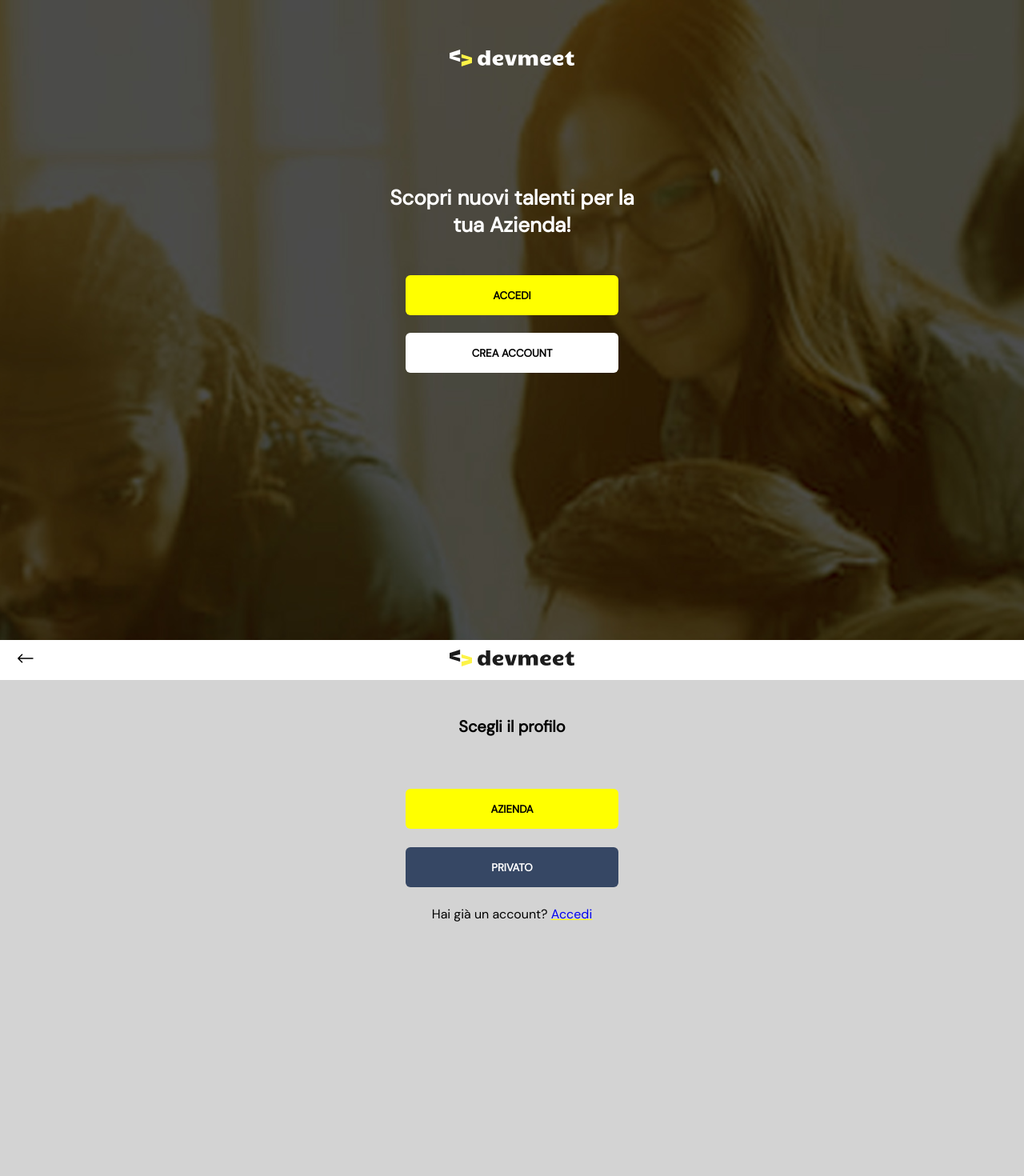
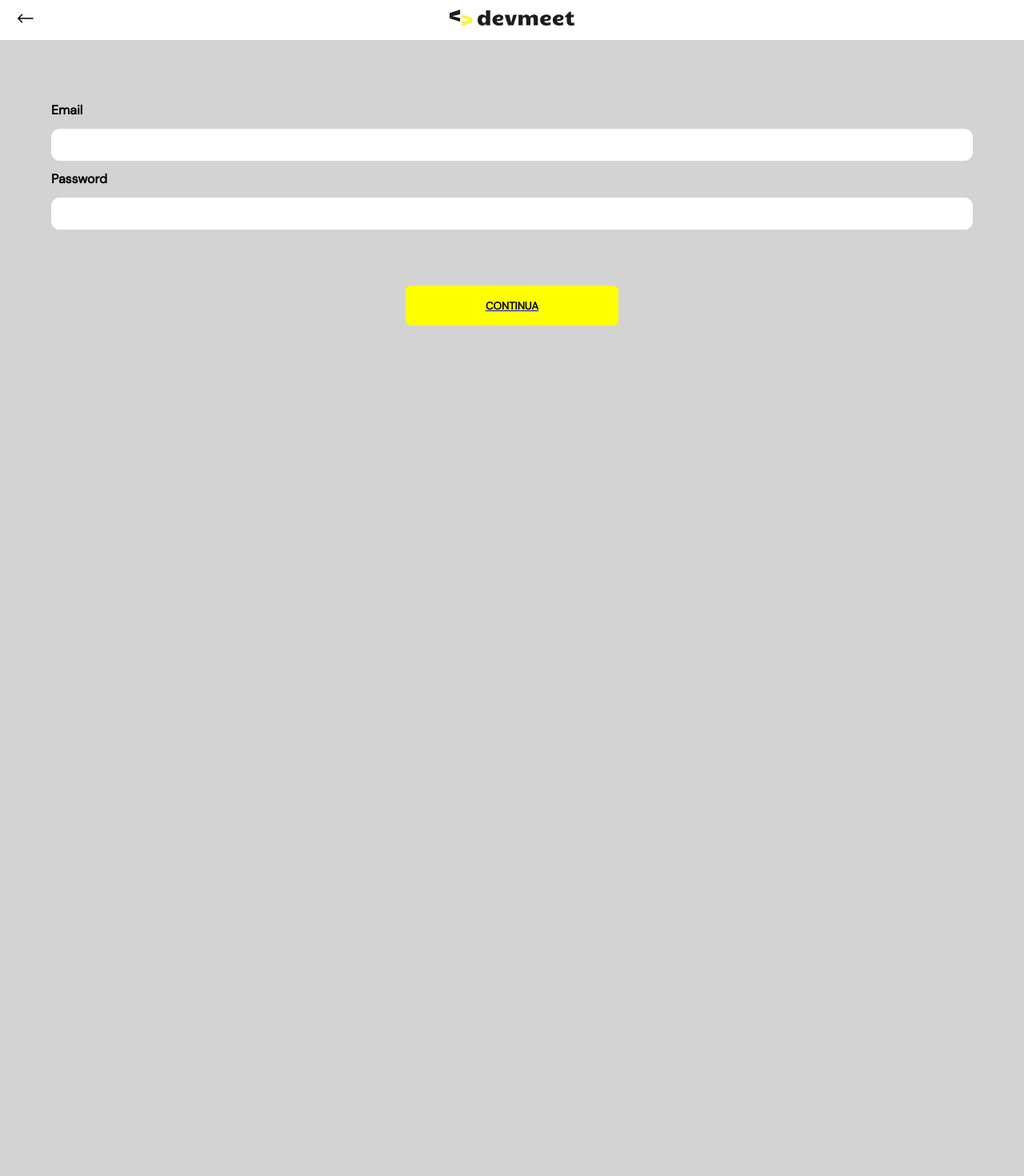
Before and after one commit to Emiliano-S/devmeet, a React (Create React App) app: page /signUp/regCompany in a window 1280 px wide. Shown: the top 1470 px of the page at 80% size. After the commit the page ends 800 px from the top, so only its background shows below. Built offline with nearby package versions, Linux system fonts and the light colour scheme; the HTML template or start-up script is replaced by a standard one.

Commit message:
Add Router

```diff
--- a/src/App.js
+++ b/src/App.js
@@ -7,20 +7,30 @@ import SignUp from './components/SignUp';
 import Form from './components/Form';
 import data from './data/db';
 import Login from './components/Login';
+import {Routes, Route, BrowserRouter} from 'react-router-dom'
+
+
 
 function App() {
   const [dbCard, setdbCard] = useState(data);
 
   return (
     <div className="App">
-        <LandingPage />
-        <SignUp />
-        <NavBar options back={'#'}/>
+      <BrowserRouter>
+      <Routes>
+        <Route path='/' element={<LandingPage />} />
+        <Route path='/signUp' element={<SignUp />} />
+        <Route path='/login' element= {<Login />} />
+        <Route path='/signUp/company' element={<Form company/>} />
+        <Route path='/signUp/user' element={<Form user/>} />
+        <Route path='/signUp/regUser' element={<Login registration user/>} />
+        <Route path='/signUp/regCompany' element={<Login registration/>} />
+      </Routes>
+        {/* <NavBar options back={'#'}/>
         <CardContainer data={dbCard}/>
-        <Form user/>
-        <Form company/>
-        <Login />
-        <Login registration />
+
+        <Login registration /> */}
+        </BrowserRouter>
     </div>
   );
 }
--- a/src/components/LandingPage.js
+++ b/src/components/LandingPage.js
@@ -1,5 +1,6 @@
 import devmeetLogo1 from "../assets/svg/devmeet-logo1.svg"
 import Button from "./Button"
+import {Link} from 'react-router-dom'
 
 
 const LandingPage = () => {
@@ -14,10 +15,10 @@ const LandingPage = () => {
                 </div>
                 <div className="landingPage-login-buttons">
                     <div className="landingPage-login-button">
-                        <Button lowOp text={"ACCEDI"} wd={"266px"} bgColor={'yellow'} textColor={'black'} wg={'bold'} hg={'50px'}/>
+                        <Link to='/login'><Button lowOp text={"ACCEDI"} wd={"266px"} bgColor={'yellow'} textColor={'black'} wg={'bold'} hg={'50px'}/></Link>
                     </div>
                     <div className="landingPage-login-button">
-                        <Button lowOp text={"CREA ACCOUNT"} wd={'266px'} bgColor={'white'} textColor={'black'} wg={'bold'} hg={'50px'}/>
+                        <Link to='/signUp'><Button lowOp text={"CREA ACCOUNT"} wd={'266px'} bgColor={'white'} textColor={'black'} wg={'bold'} hg={'50px'}/></Link>
                     </div>
                 </div>
             </div>
--- a/src/components/Login.js
+++ b/src/components/Login.js
@@ -5,7 +5,7 @@ import Button from './Button'
 
 
 
-function Login ({registration}) {
+function Login ({registration, user}) {
     return (
         <div style={{width: '100%', height: '100%'}}>
             <NavBar back />
@@ -26,19 +26,30 @@ function Login ({registration}) {
                 text={'ACCEDI'}
                 wg={'bold'} />
                 <div className='text-login-registration'>
-                    <p>Sei un nuovo utente? <a href='#'>Crea un nuovo account</a></p>
+                    <p>Sei un nuovo utente? <Link to='/signUp'>Crea un nuovo account</Link></p>
                 </div>
                 </div>
              )}
-             {registration && (
+             {registration && user &&  (
                 <div className ='registration-container'>
-                    <Button submit
+                    <Link to='/signUp/user'><Button submit
                     name={'SubmitRegister'}
                     bgColor={'yellow'}
                     wd={'266px'}
                     hg={'50px'}
                     text={'CONTINUA'}
-                    wg={'bold'} />
+                    wg={'bold'} /> </Link>
+                    </div>
+             )}
+             {registration && !user &&  (
+                <div className ='registration-container'>
+                    <Link to='/signUp/company'><Button submit
+                    name={'SubmitRegister'}
+                    bgColor={'yellow'}
+                    wd={'266px'}
+                    hg={'50px'}
+                    text={'CONTINUA'}
+                    wg={'bold'} /> </Link>
                     </div>
              )}
             </form>
--- a/src/components/NavBar.js
+++ b/src/components/NavBar.js
@@ -1,18 +1,21 @@
-import navBackArrow from "../assets/svg/backNav.svg"
-import navOption from "../assets/svg/optionsNav.svg"
+import navBackArrow from "../assets/svg/backNav.svg";
+import navOption from "../assets/svg/optionsNav.svg";
 import navLogo from "../assets/img/logoNav.png";
+import {useNavigate} from 'react-router-dom';
 
 
 export function NavBar({options, back}) {
+  const navigate = useNavigate();
+
     //INSERENDO options E back COME PROPS ALLA NAVBAR POSSIAMO AGGIUNGERE IL MENU OPZIONI E LA FRECCIA A SINISTRA
   return (
     <div className="NavBar">
       <div className="NavBarBackContainer">
-       {back &&  <a href={back}><img
+       {back &&  <button onClick={() => navigate(-1, {replace:true})} style={{border:'none', backgroundColor:'Transparent', cursor:'pointer', backgroundRepeat: 'no-repeat'}}><img
           className="NavBarBackArrow"
           src={navBackArrow}
           alt="Go back!"
-        /></a>}
+        /></button>}
       </div>
       <div className="NavBarLogoContainer">
         <img className="NavBarLogo" src={navLogo} alt="devmeet" />
--- a/src/components/SignUp.js
+++ b/src/components/SignUp.js
@@ -1,5 +1,6 @@
-import Button from "./Button"
-import { NavBar } from "./NavBar"
+import Button from "./Button";
+import { NavBar } from "./NavBar";
+import {Link} from 'react-router-dom';
 
 
 const SignUp = () => {
@@ -12,14 +13,14 @@ const SignUp = () => {
             </div>
             <div className="signUp-buttons">
                 <div className="signUp-button">
-                <Button lowOp text={'AZIENDA'} bgColor={'yellow'} textColor={'black'} wd={'266px'} hg={'50px'} wg={'bold'}/>
+                <Link to='/signUp/regCompany'><Button lowOp text={'AZIENDA'} bgColor={'yellow'} textColor={'black'} wd={'266px'} hg={'50px'} wg={'bold'}/></Link>
                 </div>
                 <div className="signUp-button">
-                <Button lowOp text={'PRIVATO'} bgColor={'#364764'} textColor={'white'} wd={'266px'} hg={'50px'} wg={'bold'}/>
+                <Link to='/signUp/regUser'><Button lowOp text={'PRIVATO'} bgColor={'#364764'} textColor={'white'} wd={'266px'} hg={'50px'} wg={'bold'}/></Link>
                 </div>
             </div>
             <div className="signUp-already-signed">
-                <p>Hai già un account? <a href={'www.google.com'}>Accedi</a></p>
+                <p>Hai già un account? <Link to='/login'>Accedi</Link></p>
             </div>
           </div>
         </div>
```
Also changed, not shown: src/components/CompanyForm.js (deleted, +0 -7 lines), src/components/UserForm.js (deleted, +0 -7 lines).
